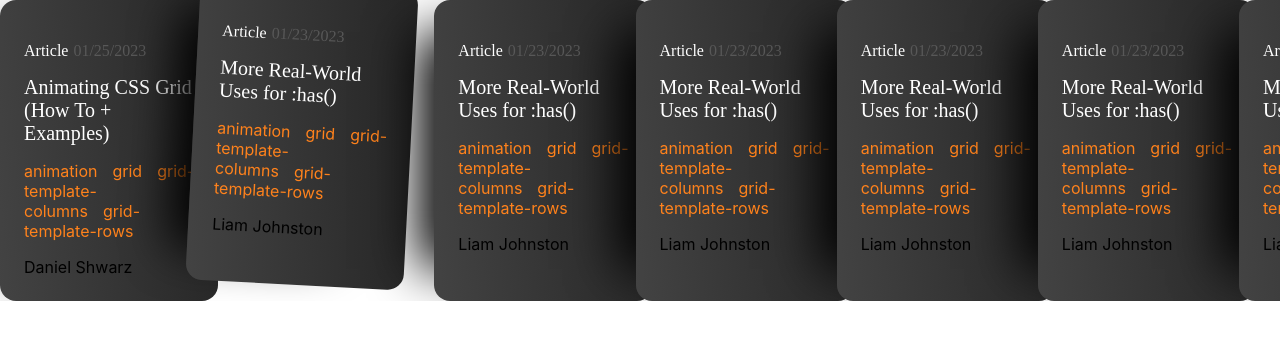
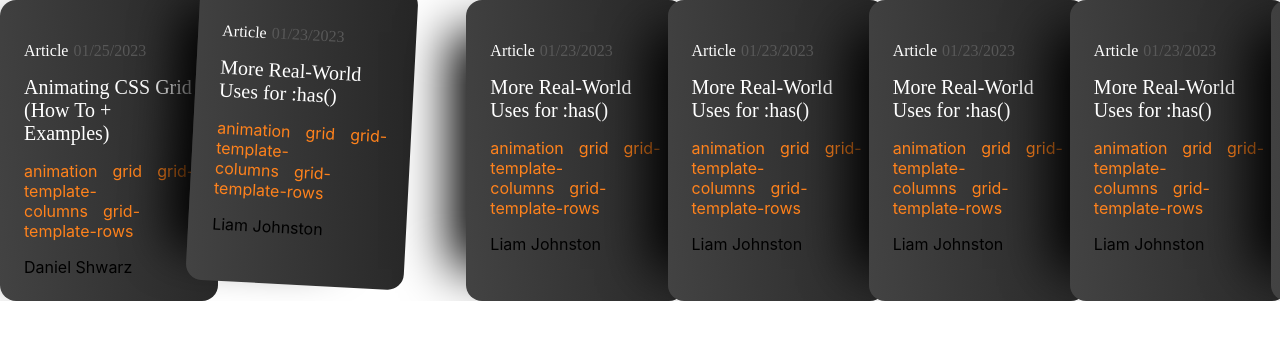
Before and after one commit to csandoval18/cards-menu, a React (Create React App) app: page / in a window 1280 px wide. In both pictures the pointer is over the element 310 px from the left and 150 px from the top of the page. Shown: the top 340 px of the page. Built offline with nearby package versions, Linux system fonts and the light colour scheme.

Commit message:
finished implementing cards animation

```diff
--- a/src/App.scss
+++ b/src/App.scss
@@ -23,7 +23,7 @@
   transform: translateY(-1rem);
   transform: translate(-0.5rem, -1rem) rotate(3deg);
   ~ .card {
-    transform: translateX(2rem);
+    transform: translateX(4rem);
   }
 }
 
```
